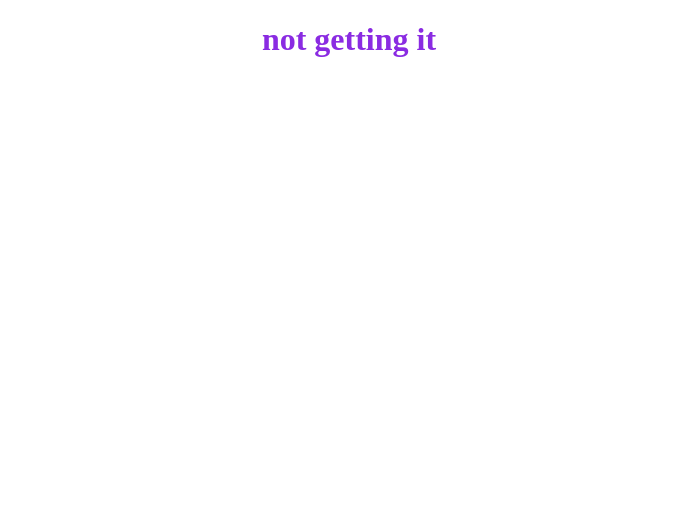
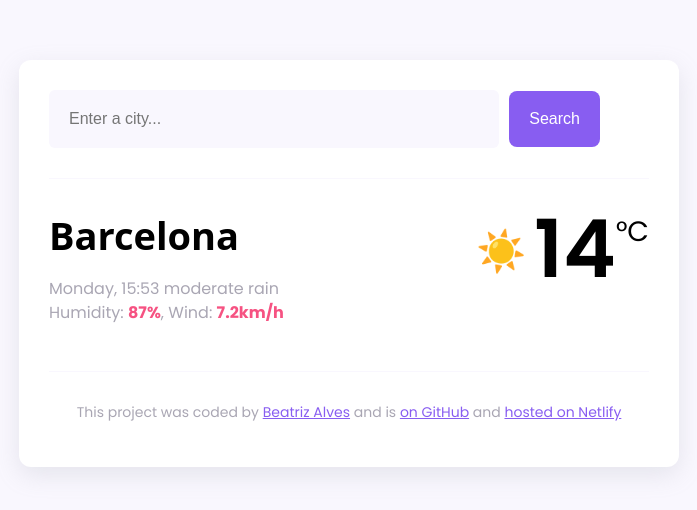
Before and after one commit to beatrizafa/shecodes-project, a plain HTML site: page index.html in a window 1280 px wide. Shown: the whole page, without its empty margins (291-988 px from the left). Drawn offline with nearby package versions, Linux system fonts and the light colour scheme.

Commit message:
update of project

```diff
--- a/index.html
+++ b/index.html
@@ -3,11 +3,57 @@
   <head>
     <meta charset="UTF-8" />
     <meta name="viewport" content="width=device-width, initial-scale=1.0" />
-    <title>Document</title>
+    <link rel="preconnect" href="https://fonts.googleapis.com" />
+    <link rel="preconnect" href="https://fonts.gstatic.com" crossorigin />
+    <link
+      href="https://fonts.googleapis.com/css2?family=Poppins:ital,wght@0,100;0,200;0,300;0,400;0,500;0,600;0,700;0,800;0,900;1,100;1,200;1,300;1,400;1,500;1,600;1,700;1,800;1,900&display=swap"
+      rel="stylesheet"
+    />
     <link rel="stylesheet" href="style.css" />
+    <script src="https://cdn.jsdelivr.net/npm/axios@1.1.2/dist/axios.min.js"></script>
+    <title>My weather application</title>
   </head>
   <body>
-    <h1>not getting it</h1>
+    <div class="page-content">
+      <header>
+        <form id="search-form">
+          <input
+            type="search"
+            placeholder="Enter a city..."
+            required
+            class="search-input"
+            id="search-input"
+          />
+          <input type="submit" value="Search" class="search-btn" />
+        </form>
+      </header>
+      <main>
+        <div class="current-weather">
+          <div>
+            <h1 class="current-city">Barcelona</h1>
+            <p class="current-details">
+              <span id="current-date"> Saturday 15:32,</span> moderate rain
+              <br />
+              Humidity: <strong>87%</strong>, Wind: <strong>7.2km/h</strong>
+            </p>
+          </div>
+          <div class="current-temperature">
+            <span class="current-temperature-icon">☀️</span
+            ><span class="current-temperature-value" id="current-temperature"
+              >14</span
+            ><span class="current-temperature-unit">°C</span>
+          </div>
+        </div>
+      </main>
+      <footer>
+        <p>
+          This project was coded by
+          <a href="#" target="_blank">Beatriz Alves</a> and is
+          <a href="#" target="_blank"> on GitHub</a> and
+          <a href="#" target="_blank">hosted on Netlify</a>
+        </p>
+      </footer>
+    </div>
     <script src="script.js"></script>
   </body>
 </html>
--- a/script.js
+++ b/script.js
@@ -1 +1,49 @@
-alert("hello there!!");
+let cityName = document.querySelector(".current-city");
+console.log(cityName);
+document.getElementById("search-input").required = false;
+
+/////////
+function displayWeather(response) {
+  let temperatureValue = document.querySelector("#current-temperature");
+  temperatureValue.innerHTML = Math.round(response.data.temperature.current);
+  let cityElement = document.querySelector("h1.current-city");
+  cityElement.innerHTML = response.data.city;
+}
+function searchCity(event) {
+  event.preventDefault();
+  let searchInputElement = document.querySelector("#search-input");
+  let city = searchInputElement.value;
+
+  let apiKey = "a017cf6758e1482b564bdt6545doc30a";
+  let apiUrl = `https://api.shecodes.io/weather/v1/current?query=${city}&key=${apiKey}&units=metric`;
+  axios.get(apiUrl).then(displayWeather);
+}
+let form = document.querySelector("#search-form");
+form.addEventListener("submit", searchCity);
+
+//////
+let date = new Date();
+function formatDate(date) {
+  let days = [
+    "Sunday",
+    "Monday",
+    "Tuesday",
+    "Wednesday",
+    "Thursday",
+    "Friday",
+    "Saturday",
+  ];
+  let day = days[date.getDay()];
+  console.log(day);
+  let hours = date.getHours();
+  console.log(hours);
+  let minuts = date.getMinutes();
+  return day + ", " + hours + ":" + minuts;
+}
+let weatherResult = document.querySelector("#current-date");
+weatherResult.innerHTML = formatDate(date);
+
+//other option//
+
+////let weatherResult = document.querySelector("#current-date");
+///weatherResult.innerHTML = day + ", " + hours + ":" + minuts;///
--- a/style.css
+++ b/style.css
@@ -1,4 +1,98 @@
-h1 {
+body {
+  font-family: "Poppins", sans-serif;
+  background-color: #f9f7fe;
+}
+header {
+  border-bottom: 1px solid #f9f7fe;
+  padding-bottom: 30px;
+}
+
+main {
+  padding: 30px 0 30px 0;
+  border-bottom: 1px solid #f9f7fe;
+}
+
+footer {
   text-align: center;
-  color: blueviolet;
+  color: rgba(39, 33, 66, 0.4);
+  font-size: 14px;
+  padding-top: 16px;
 }
+
+footer a {
+  color: #885df1;
+}
+.page-content {
+  justify-content: right;
+  padding: 30px;
+  margin: 60px auto;
+  background-color: #ffffff;
+  box-shadow: rgba(149, 157, 165, 0.2) 0px 8px 24px;
+  border-radius: 12px;
+  max-width: 600px;
+}
+
+.search-input {
+  background-color: #f9f7fe;
+  font-size: 16px;
+  border: none;
+  padding: 20px;
+  width: 75%;
+  border-radius: 6px;
+}
+.search-btn {
+  margin-left: 6px;
+  font-size: 16px;
+  background-color: #885df1;
+  color: white;
+  border: none;
+  padding: 20px;
+  line-height: 1;
+  border-radius: 8px;
+  transition: all 200ms ease;
+}
+.search-btn:hover {
+  cursor: pointer;
+  background: #5e41a7;
+}
+.current-city {
+  font-family: system-ui, -apple-system, BlinkMacSystemFont, "Segoe UI", Roboto,
+    Oxygen, Ubuntu, Cantarell, "Open Sans", "Helvetica Neue", sans-serif;
+  font-size: 38px;
+  font-weight: 900;
+  margin: 0;
+}
+.current-weather {
+  display: flex;
+  justify-content: space-between;
+}
+
+.current-details {
+  color: rgba(39, 33, 66, 0.4);
+  font-size: 16px;
+  font-weight: 400;
+  line-height: 24px;
+}
+
+.current-details strong {
+  color: #f65282;
+}
+
+.current-temperature-value {
+  font-size: 80px;
+  line-height: 80px;
+  font-weight: 600;
+}
+
+.current-temperature-icon {
+  font-size: 40px;
+  position: relative;
+  top: -12px;
+  padding-right: 8px;
+}
+
+.current-temperature-unit {
+  font-size: 28px;
+  position: relative;
+  top: -36px;
+}
```
